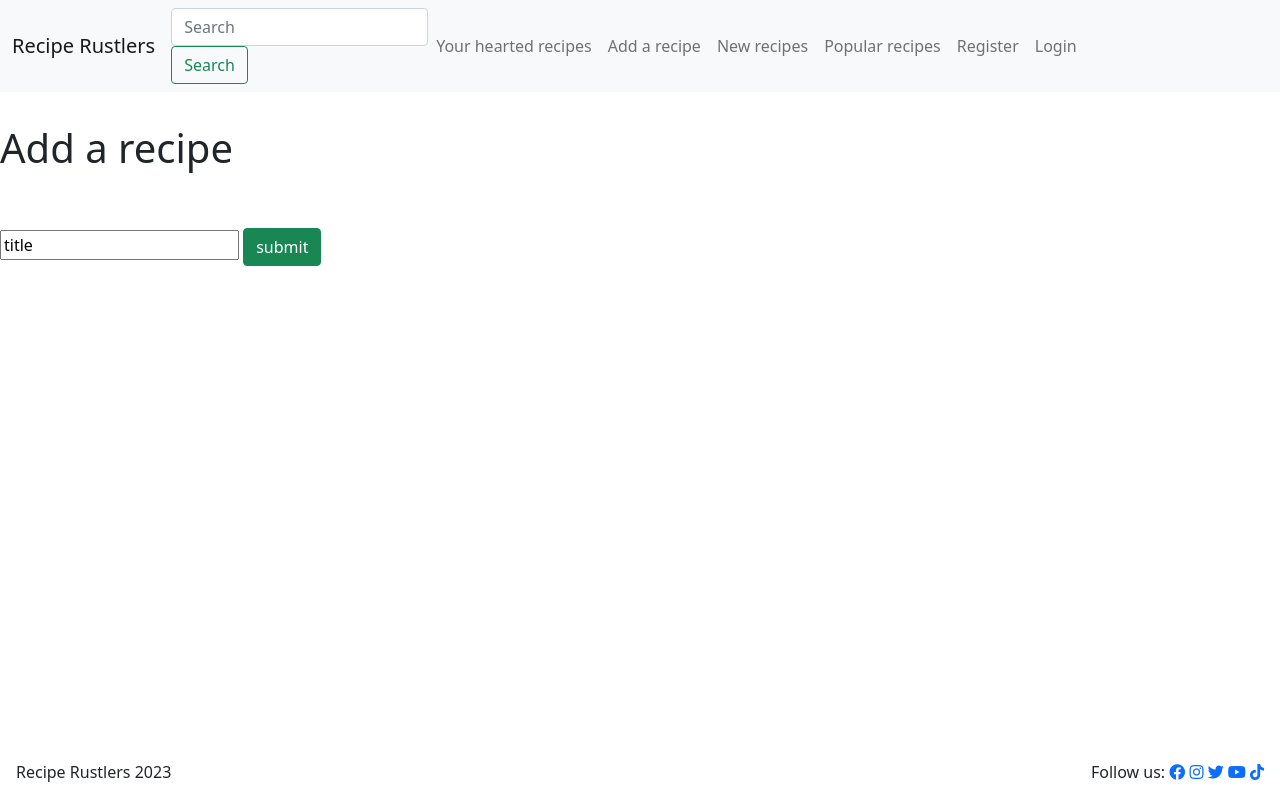
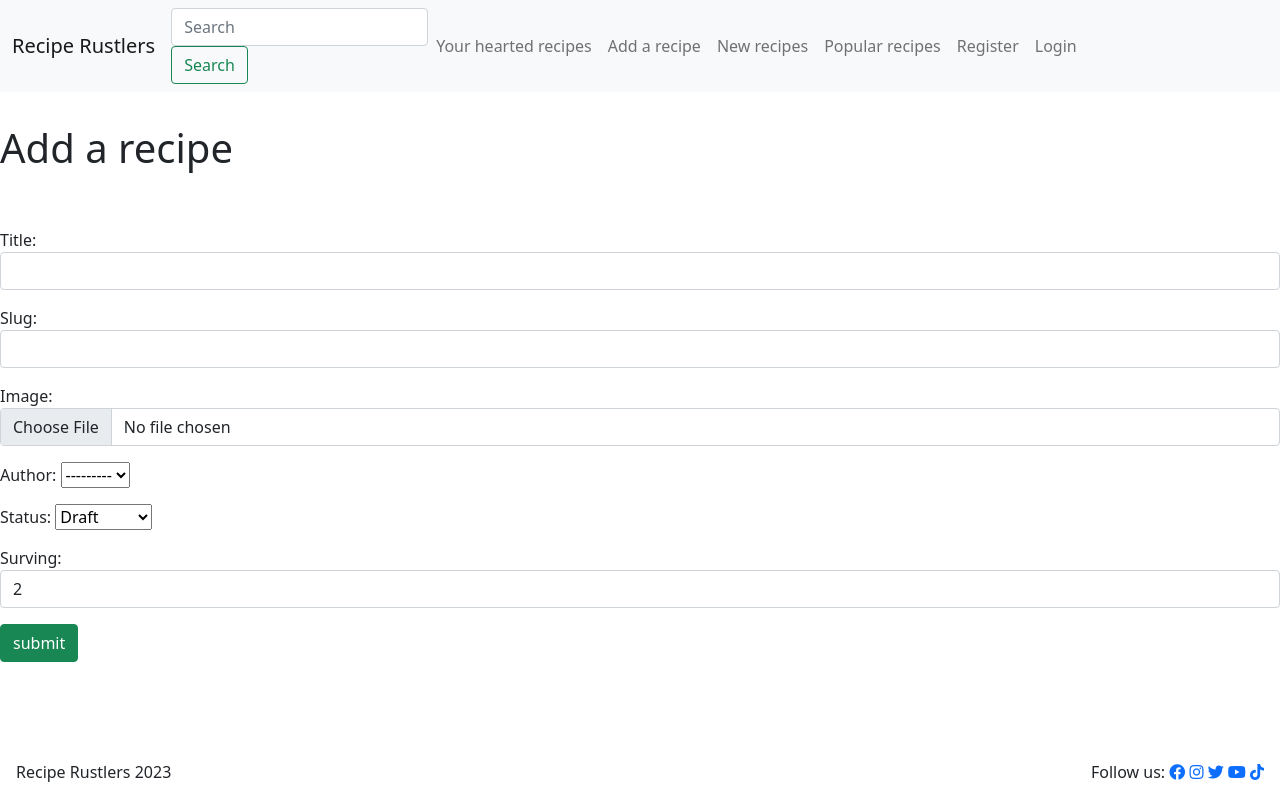
Before and after one commit to HarveyBurton96/Recipe-Rustlers, a Django app: page /add_a_recipe in a window 1280 px wide. Run offline with Django 3.2, Linux system fonts and the light colour scheme.

Commit message:
Add widgets for form

```diff
--- a/recipe/forms.py
+++ b/recipe/forms.py
@@ -1,9 +1,21 @@
 from django import forms
 from django.forms import ModelForm
+from django.contrib.auth.models import User
 from .models import Post
 
+CHOICES = [(1, 'Draft'), (2, 'Published')]
 
 class PostForm(ModelForm):
     class Meta:
         model = Post
-        fields = ('title', 'featured_image', 'status', 'surving')
+        fields = ('title','slug', 'featured_image', 'author', 'status', 'surving')
+
+        status = forms.ChoiceField(choices=CHOICES)
+        author = User
+
+        widgets = {
+            'title': forms.TextInput(attrs={'class': 'form-control'}),
+            'slug': forms.TextInput(attrs={'class': 'form-control'}),
+            'featured_image': forms.FileInput(attrs={'class': 'form-control'}),
+            'surving': forms.NumberInput(attrs={'class': 'form-control'}),
+        }
--- a/recipe/views.py
+++ b/recipe/views.py
@@ -2,7 +2,7 @@ from django.shortcuts import render
 from django.views import generic, View
 from .models import Post
 from .forms import PostForm
-
+from django.http import HttpResponseRedirect
 
 
 
@@ -14,4 +14,15 @@ class PostList(generic.ListView):
 
 
 def add_recipe(request):
-    return render(request, 'add_a_recipe.html', {})
+    submitted = False
+    if request.method == "POST":
+        form = PostForm(request.POST)
+        if form.is_valid():
+            form.save()
+            return HttpResponseRedirect('/add_a_recipe?submitted=True')
+    else:
+        form = PostForm
+        if 'submitted' in request.GET:
+            submitted = True
+
+    return render(request, 'add_a_recipe.html', {'form': form, 'submitted': submitted})
--- a/templates/add_a_recipe.html
+++ b/templates/add_a_recipe.html
@@ -5,10 +5,18 @@
 <h1>Add a recipe</h1>
 </div>
 <br/><br/>
-<form action="" method="POST">
-    {% csrf_token %}
-    <input type="text" value="title">
+{% if submitted %}
+    Your recipe was submitted succesfully!
+{% else %}
 
-    <input type="submit" value="submit" class="btn btn-success">
-</form>
+    <form action="" method="POST">
+        {% csrf_token %}
+
+        {{ form.as_p }}
+
+        <input type="submit" value="submit" class="btn btn-success">
+    </form>
+
+{% endif %}
+
 {%endblock%}
```
